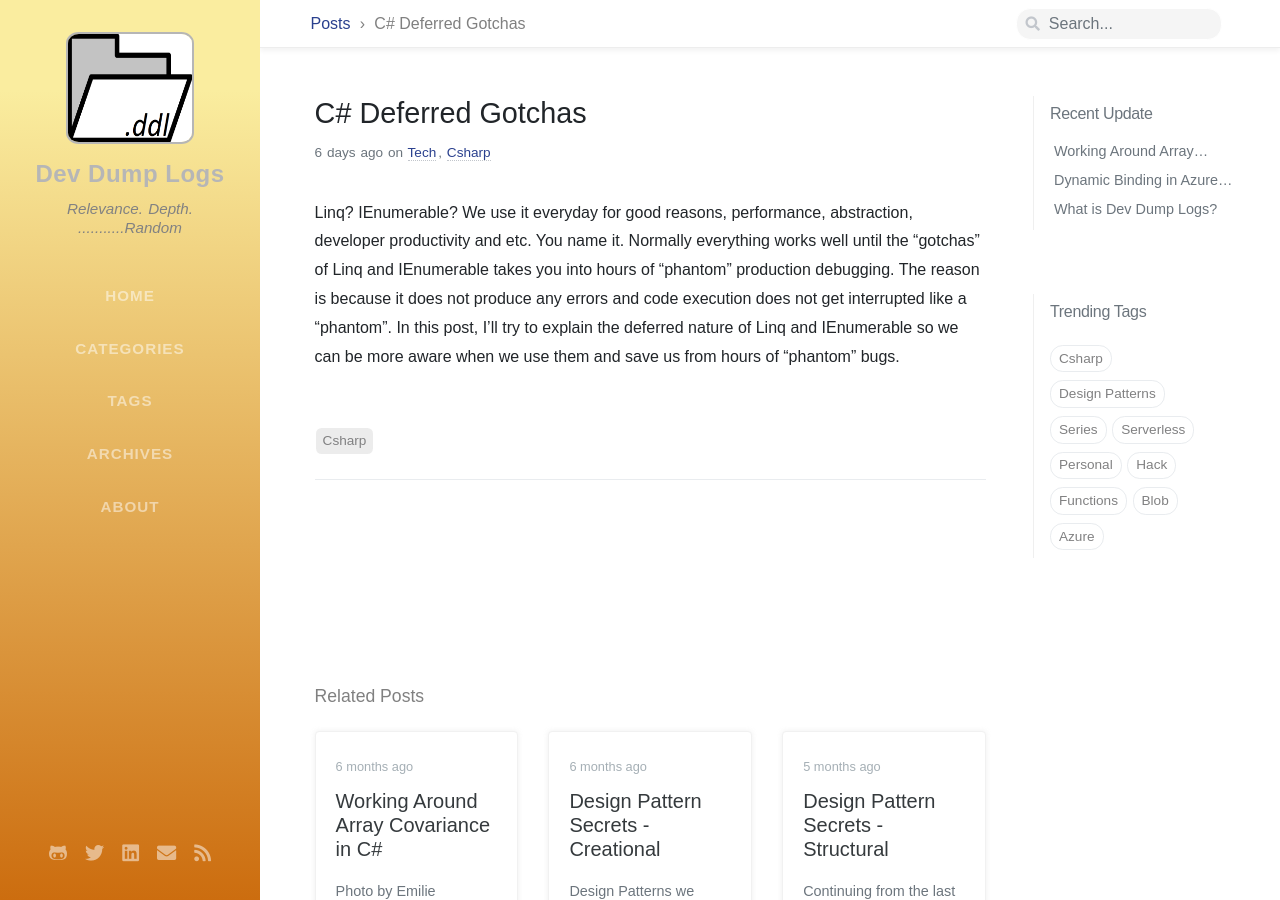
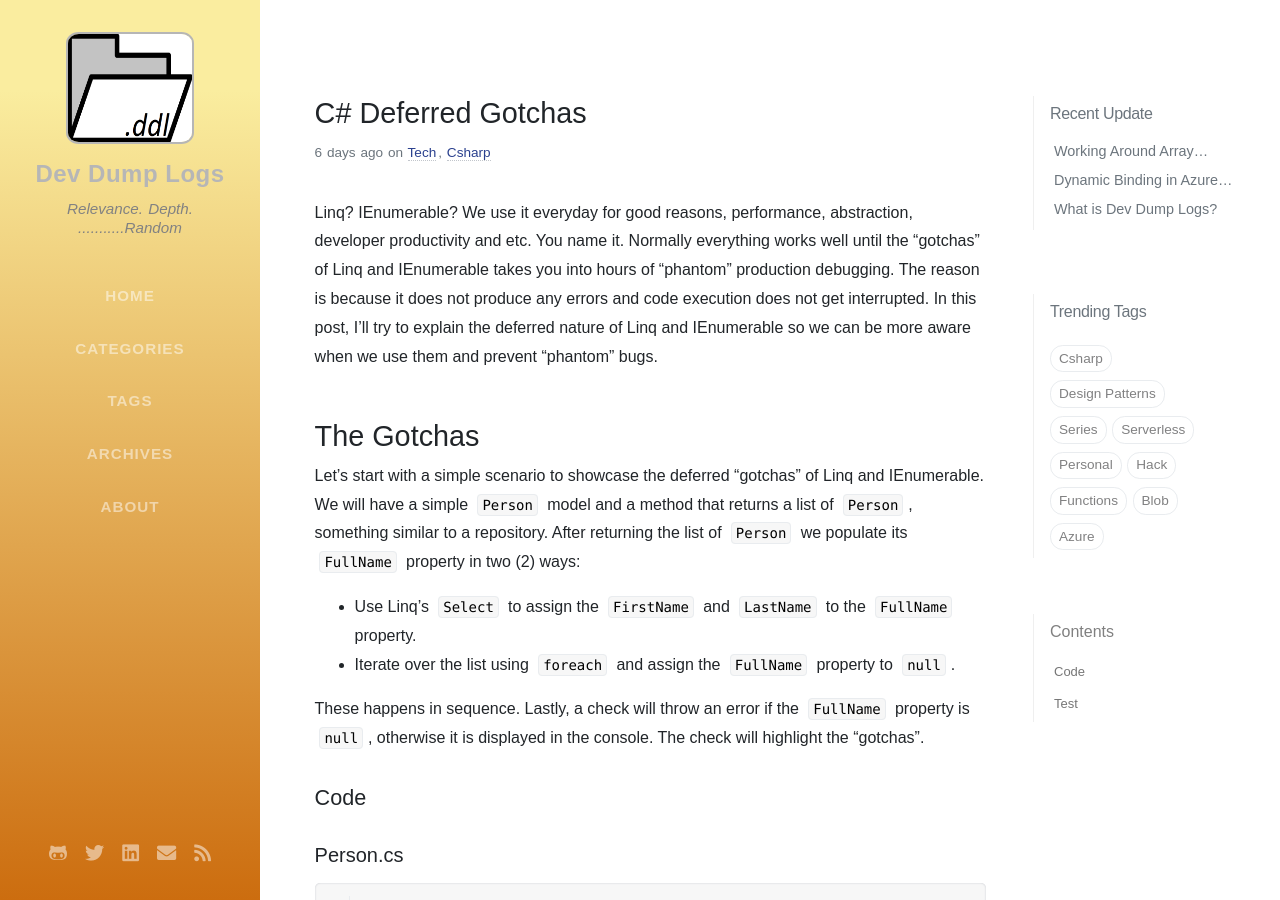
Before and after one commit to IanEscober/ianescober.github.io, a Jekyll site: the page built from _posts/2020-07-19-c#-deferred-gotchas.md, in a window 1280 px wide and 900 px high. Built offline with Jekyll 4.4.1, drawn with Linux system fonts in a browser that asks for light colours; nearby versions of some CDN libraries; some web fonts are replaced; comment, search, counter and statistics services are not loaded; some of the changed text lies outside the part shown.

Commit message:
C# Deferred Gotchas Example and Code

````diff
--- a/_posts/2020-07-19-c#-deferred-gotchas.md
+++ b/_posts/2020-07-19-c#-deferred-gotchas.md
@@ -5,4 +5,77 @@
 tags: [Csharp]
 ---
 
-Linq? IEnumerable? We use it everyday for good reasons, performance, abstraction, developer productivity and etc. You name it. Normally everything works well until the "gotchas" of Linq and IEnumerable takes you into hours of "phantom" production debugging. The reason is because it does not produce any errors and code execution does not get interrupted like a "phantom". In this post, I'll try to explain the deferred nature of Linq and IEnumerable so we can be more aware when we use them and save us from hours of "phantom" bugs.
+Linq? IEnumerable? We use it everyday for good reasons, performance, abstraction, developer productivity and etc. You name it. Normally everything works well until the "gotchas" of Linq and IEnumerable takes you into hours of "phantom" production debugging. The reason is because it does not produce any errors and code execution does not get interrupted. In this post, I'll try to explain the deferred nature of Linq and IEnumerable so we can be more aware when we use them and prevent "phantom" bugs.
+
+# The Gotchas
+Let's start with a simple scenario to showcase the deferred "gotchas" of Linq and IEnumerable. We will have a simple `Person` model and a method that returns a list of `Person`, something similar to a repository. After returning the list of `Person` we populate its `FullName` property in two (2) ways:
+
+- Use Linq's `Select` to assign the `FirstName` and `LastName` to the `FullName` property.
+- Iterate over the list using `foreach` and assign the `FullName` property to `null`.
+
+These happens in sequence. Lastly, a check will throw an error if the `FullName` property is `null`, otherwise it is displayed in the console. The check will highlight the "gotchas".
+
+## Code
+### Person.cs
+```csharp
+public class Person
+{
+    public string FirstName { get; set; }
+
+    public string LastName { get; set; }
+
+    public string FullName { get; set; }
+}
+```
+
+### PersonRepository.cs
+```csharp
+public class PersonRepository
+{
+    public IEnumerable<Person> GetPersons() =>
+        new List<Person>
+        {
+            new Person { FirstName = "Hello", LastName = "World" }
+        }.AsQueryable();
+}
+```
+_Note: We'll address later the need to cast the list using `.AsQueryable()`. Esentially this is to replicate that the data came from a database._
+
+### Program.cs
+```csharp
+public static void Main()
+{
+    var repository = new PersonRepository();
+    var persons = repository.GetPersons();
+
+    persons = persons.Select(p =>
+    {
+        p.FullName = $"{p.FirstName} {p.LastName}";
+        return p;
+    });
+
+    foreach (var p in persons)
+    {
+        p.FullName = null;
+    }
+
+    foreach (var p in persons)
+    {
+        _ = p.FullName ?? throw new NullReferenceException();
+        Console.WriteLine(p.FullName);
+    }
+
+    Console.ReadKey();
+}
+```
+
+## Test
+Just from looking at the code we it to throw an error since it is sequential, the assignment of `null` was the last operation before the check.
+
+- __Gotcha #1: The code actually prints "Hello World" in the console.__
+
+Let's make the `IEnumerable<Person>` into a list `var persons = repository.GetPersons().ToList();`.
+
+- __Gotcha #2: Now the code throws an error.__
+
+Pretty weird right? We have two behaviors on sequential code that looks familiar at first glance. We'll explore now the reason behind these.
````
